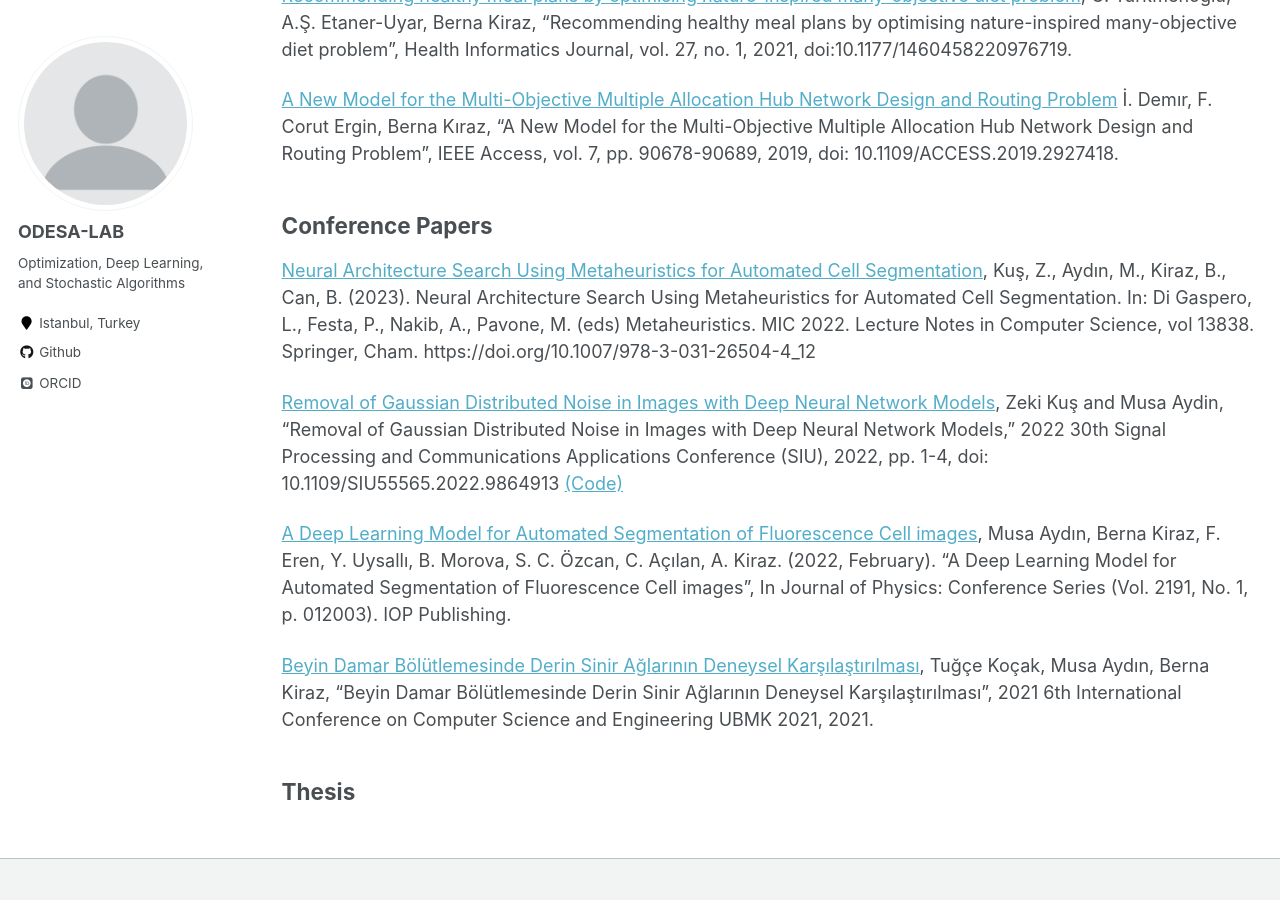
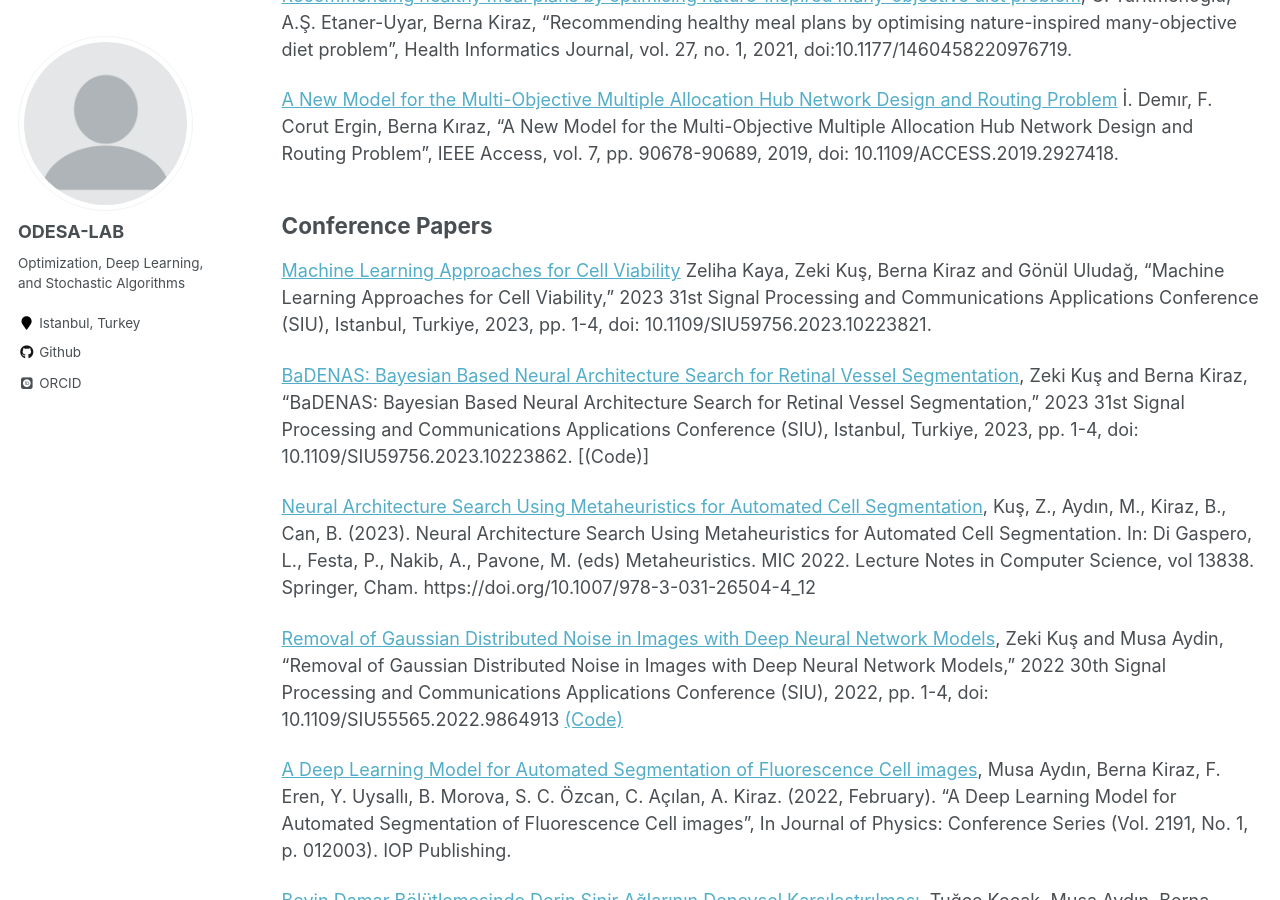
Before and after one commit to ODESALAB/odesalab.github.io, a Jekyll site: the page built from _pages/publications.md, in a window 1280 px wide and 900 px high, scrolled down 938 px. Built offline with Jekyll 4.4.1, drawn with Linux system fonts in a browser that asks for light colours; some web fonts are replaced.

Commit message:
Update publications.md

```diff
--- a/_pages/publications.md
+++ b/_pages/publications.md
@@ -28,6 +28,10 @@ author_profile: true
 
 ## Conference Papers
 
+[Machine Learning Approaches for Cell Viability](https://ieeexplore.ieee.org/abstract/document/10223821) Zeliha Kaya, Zeki Kuş, Berna Kiraz and Gönül Uludağ, "Machine Learning Approaches for Cell Viability," 2023 31st Signal Processing and Communications Applications Conference (SIU), Istanbul, Turkiye, 2023, pp. 1-4, doi: 10.1109/SIU59756.2023.10223821.
+
+[BaDENAS: Bayesian Based Neural Architecture Search for Retinal Vessel Segmentation](https://ieeexplore.ieee.org/abstract/document/10223862), Zeki Kuş and Berna Kiraz, "BaDENAS: Bayesian Based Neural Architecture Search for Retinal Vessel Segmentation," 2023 31st Signal Processing and Communications Applications Conference (SIU), Istanbul, Turkiye, 2023, pp. 1-4, doi: 10.1109/SIU59756.2023.10223862. [(Code)]
+
 [Neural Architecture Search Using Metaheuristics for Automated Cell Segmentation](https://link.springer.com/chapter/10.1007/978-3-031-26504-4_12), Kuş, Z., Aydın, M., Kiraz, B., Can, B. (2023). Neural Architecture Search Using Metaheuristics for Automated Cell Segmentation. In: Di Gaspero, L., Festa, P., Nakib, A., Pavone, M. (eds) Metaheuristics. MIC 2022. Lecture Notes in Computer Science, vol 13838. Springer, Cham. https://doi.org/10.1007/978-3-031-26504-4_12
 
 [Removal of Gaussian Distributed Noise in Images with Deep Neural Network Models](https://ieeexplore.ieee.org/document/9864913), Zeki Kuş and Musa Aydin, "Removal of Gaussian Distributed Noise in Images with Deep Neural Network Models," 2022 30th Signal Processing and Communications Applications Conference (SIU), 2022, pp. 1-4, doi: 10.1109/SIU55565.2022.9864913 [(Code)](https://github.com/ODESALAB/Removal-of-Gaussian-Distributed-Noise-in-Images-with-Deep-Neural-Network-Models)
```
